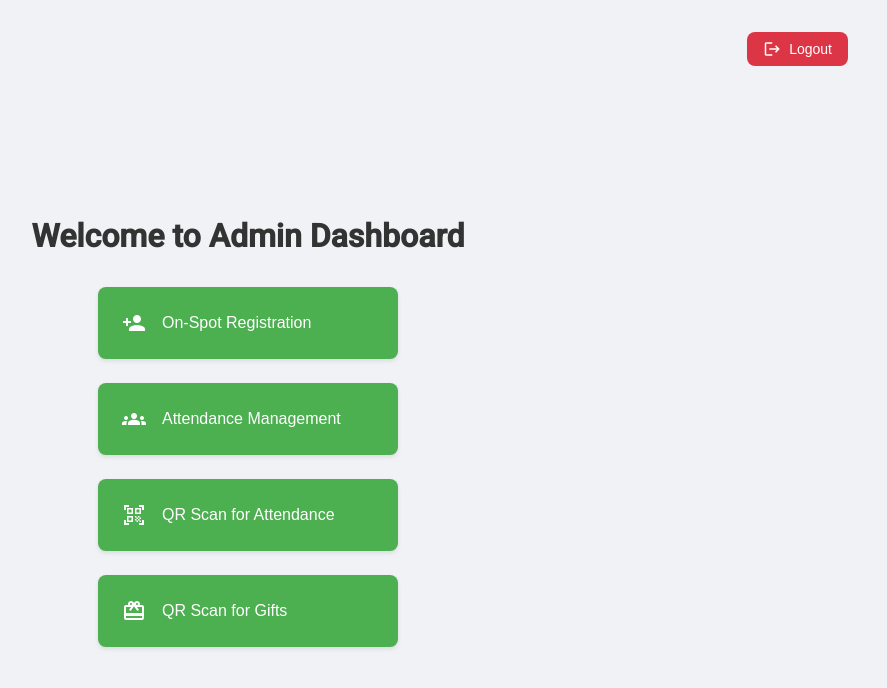
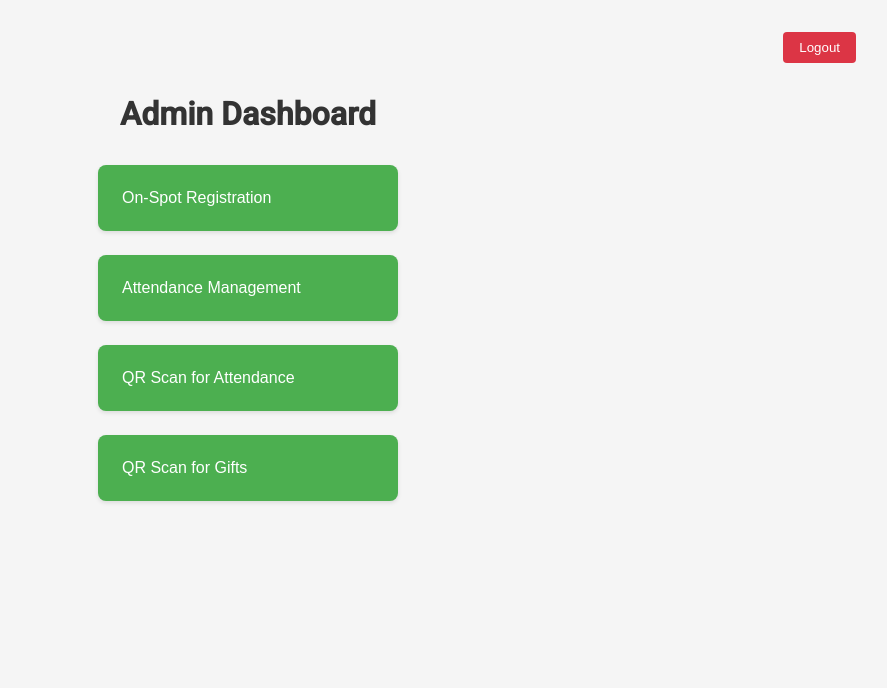
Before and after one commit to kavyakr28/sriahobilomath_fe, an Angular app: page /admin/dashboard in a window 1280 px wide. Shown: the top 688 px of the page, without its empty margins (392-1279 px from the left). Built offline with nearby package versions, Linux system fonts and the light colour scheme; sample sign-in values are in the browser's storage.

Commit message:
feat(change): Admin Dashboard

```diff
--- a/src/app/admin/dashboard/dashboard.component.css
+++ b/src/app/admin/dashboard/dashboard.component.css
@@ -2,52 +2,69 @@
   display: flex;
   flex-direction: column;
   align-items: center;
-  justify-content: center;
   min-height: 100vh;
   padding: 2rem;
-  max-width: 1200px;
-  margin: 0 auto;
-  gap: 2rem;
-  position: relative;
+  background-color: #f5f5f5;
 }
 
 .logout-container {
-  position: absolute;
-  top: 2rem;
-  right: 2rem;
+  align-self: flex-end;
+  margin-bottom: 2rem;
 }
 
 .logout-button {
   background: #dc3545;
   color: white;
   border: none;
-  border-radius: 8px;
+  border-radius: 4px;
   padding: 0.5rem 1rem;
   cursor: pointer;
-  display: flex;
-  align-items: center;
-  gap: 0.5rem;
-  transition: all 0.3s ease;
+  transition: background-color 0.2s;
 }
 
 .logout-button:hover {
   background: #c82333;
-  transform: translateY(-2px);
-}
-
-.logout-button i {
-  font-size: 18px;
-}
-
-.logout-button span {
-  font-size: 14px;
-  font-weight: 500;
 }
 
 h1 {
   color: #333;
-  margin: 0;
+  margin: 0 0 2rem 0;
   text-align: center;
+}
+
+.button-grid {
+  display: grid;
+  grid-template-columns: repeat(auto-fit, minmax(250px, 1fr));
+  gap: 1rem;
+  width: 100%;
+  max-width: 1000px;
+  margin: 0 auto;
+}
+
+.action-button {
+  background: white;
+  border: 1px solid #ddd;
+  border-radius: 4px;
+  padding: 1.5rem 1rem;
+  cursor: pointer;
+  transition: transform 0.2s, box-shadow 0.2s;
+  text-align: center;
+  font-size: 1rem;
+}
+
+.action-button:hover {
+  transform: translateY(-2px);
+  box-shadow: 0 2px 8px rgba(0, 0, 0, 0.1);
+}
+
+/* Animation for page transitions */
+:host {
+  animation: fadeIn 0.3s ease-in-out;
+}
+
+@keyframes fadeIn {
+  from { opacity: 0; }
+  to { opacity: 1; }
 }
 
 .button-grid {
--- a/src/app/admin/dashboard/dashboard.component.html
+++ b/src/app/admin/dashboard/dashboard.component.html
@@ -1,27 +1,31 @@
 <div class="dashboard-container">
+  <!-- Logout Button -->
   <div class="logout-container">
-    <button class="logout-button" (click)="logout()">
-      <i class="material-icons">logout</i>
+    <button (click)="logout()" class="logout-button">
       <span>Logout</span>
     </button>
   </div>
-  <h1>Welcome to Admin Dashboard</h1>
+
+  <h1>Admin Dashboard</h1>
+
   <div class="button-grid">
-    <button class="action-button" (click)="onOnSpotRegistration()">
-      <i class="material-icons">person_add</i>
+    <button (click)="onOnSpotRegistration()" class="action-button">
       <span>On-Spot Registration</span>
     </button>
-    <button class="action-button" (click)="onAttendanceManagement()">
-      <i class="material-icons">groups</i>
+
+    <button (click)="onAttendanceManagement()" class="action-button">
       <span>Attendance Management</span>
     </button>
-    <button class="action-button" (click)="onQRScanAttendance()">
-      <i class="material-icons">qr_code_scanner</i>
+
+    <button (click)="onQRScanAttendance()" class="action-button">
       <span>QR Scan for Attendance</span>
     </button>
-    <button class="action-button" (click)="onQRScanGifts()">
-      <i class="material-icons">redeem</i>
+
+    <button (click)="onQRScanGifts()" class="action-button">
       <span>QR Scan for Gifts</span>
     </button>
-      </div>
+  </div>
+
+  <!-- Router outlet for child components -->
+  <router-outlet></router-outlet>
 </div>
--- a/src/app/admin/dashboard/dashboard.component.ts
+++ b/src/app/admin/dashboard/dashboard.component.ts
@@ -1,5 +1,5 @@
-import { Component } from '@angular/core';
-import { Router } from '@angular/router';
+import { Component, OnInit } from '@angular/core';
+import { Router, ActivatedRoute } from '@angular/router';
 import { AuthService } from '../../services/auth.service';
 
 @Component({
@@ -7,34 +7,40 @@ import { AuthService } from '../../services/auth.service';
   templateUrl: './dashboard.component.html',
   styleUrls: ['./dashboard.component.css']
 })
-export class DashboardComponent {
-  constructor(private router: Router, private authService: AuthService) {}
+export class DashboardComponent implements OnInit {
 
-  logout(): void {
-    // Clear the token from localStorage
-    localStorage.removeItem('token');
-    // Navigate to login page
-    this.router.navigate(['/login']);
+  constructor(
+    private router: Router,
+    private route: ActivatedRoute,
+    private authService: AuthService
+  ) { }
+
+
+  ngOnInit(): void {
+
+  }
+
+
+
+  onOnSpotRegistration(): void {
+    this.router.navigate(['/registration']);
+  }
+
+  onAttendanceManagement(): void {
   }
 
   onQRScanAttendance(): void {
+    console.log('QR Scan for Attendance clicked');
     // TODO: Implement QR scan for attendance functionality
-    console.log('QR Scan for Attendance clicked');
   }
 
   onQRScanGifts(): void {
+    console.log('QR Scan for Gifts clicked');
     // TODO: Implement QR scan for gifts functionality
-    console.log('QR Scan for Gifts clicked');
   }
 
-  onAttendanceManagement(): void {
-    // TODO: Implement attendance management functionality
-    console.log('Attendance Management clicked');
-  }
-
-  onOnSpotRegistration(): void {
-    // TODO: Implement on-spot registration functionality
-    console.log('On-Spot Registration clicked');
-    this.router.navigate(['/registration']);
+  logout(): void {
+    this.authService.logout();
+    this.router.navigate(['/login']);
   }
 }
--- a/src/app/app-routing.module.ts
+++ b/src/app/app-routing.module.ts
@@ -11,7 +11,12 @@ const routes: Routes = [
   { path: 'registration', component: RegistrationFormComponent },
   { path: 'login', component: LoginComponent },
   { path: 'signup', component: SignupComponent },
-  { path: 'admin/dashboard', component: DashboardComponent, canActivate: [AuthGuard] },
+  {
+    path: 'admin/dashboard',
+    component: DashboardComponent,
+    canActivate: [AuthGuard],
+
+  },
 ];
 
 @NgModule({
--- a/src/app/app.module.ts
+++ b/src/app/app.module.ts
@@ -32,8 +32,8 @@ import { SignupComponent } from './admin/signup/signup.component';
     RegistrationFormComponent,
     LoginComponent,
     DashboardComponent,
-    SignupComponent
-  ],
+    SignupComponent,
+    ],
   imports: [
     BrowserModule,
     AppRoutingModule,
```
